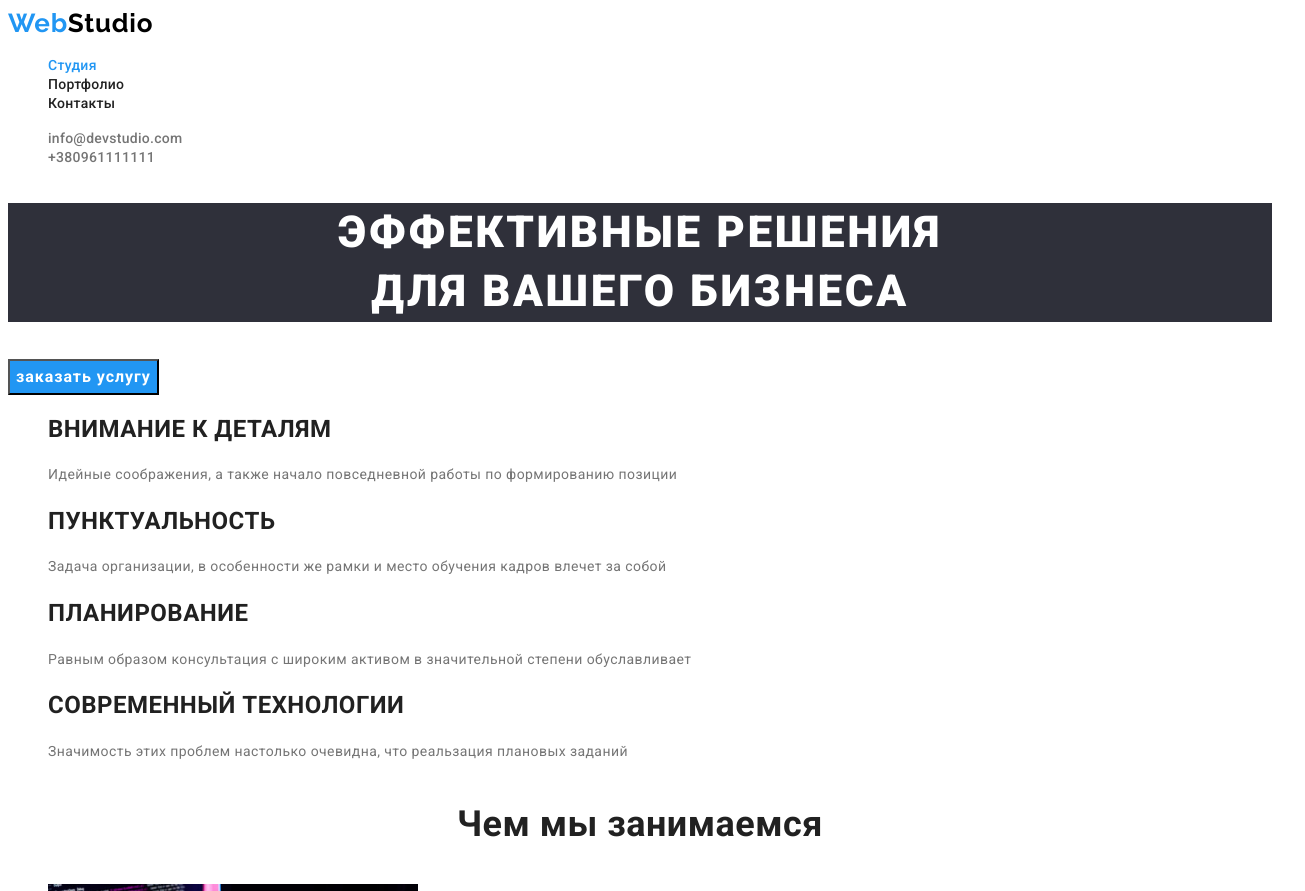
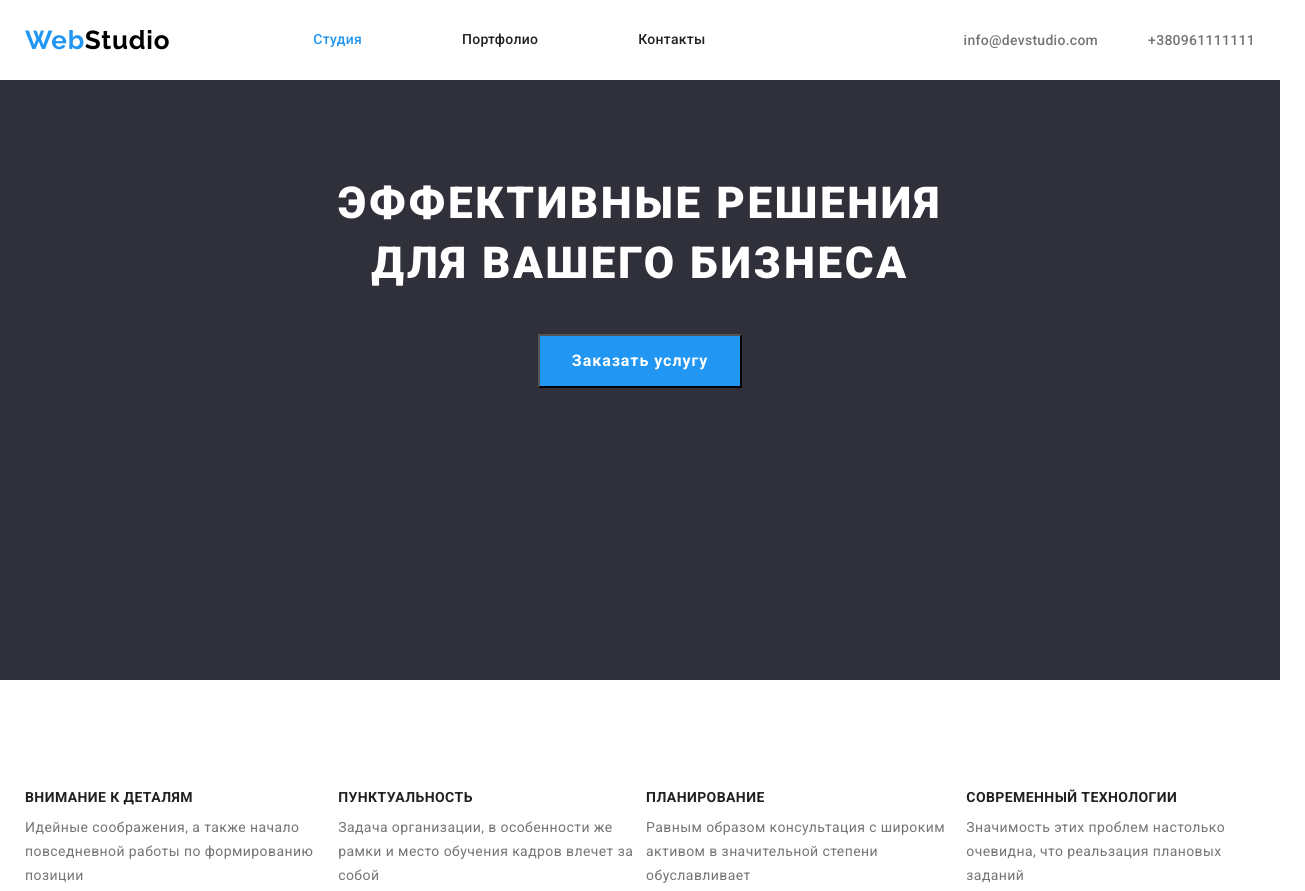
Before and after one commit to Zheka1990/goit-markup-hw-03, a plain HTML site: page index.html in a window 1280 px wide. Shown: the top 891 px of the page, 1305 px wide, since content can reach past the window. Drawn offline with nearby package versions, Linux system fonts and the light colour scheme.

Commit message:
Сделал индекс

```diff
--- a/CSS/styles.css
+++ b/CSS/styles.css
@@ -1,9 +1,5 @@
-/*  */
-*::after
-*::before
-*{
-    box-sizing: border-box;
-}
+
+
 :root{
         /* Основные шрифты */
         --main-font: 'Roboto', sans-serif;
@@ -20,6 +16,8 @@
         --background-color: #ffffff;
         --secondary-backgraund-color: #f5f4fa;
         --dark-background-color: #2f303a;
+        --card-border: 1px solid #eeeeee;
+        --card-list-gap: 15px;
     }
 
 
@@ -35,6 +33,31 @@ body {
     color: var(--accent-text-color);
 }
 
+.container{
+width: 1230px;
+margin-right: 15px;
+margin-left: 15px;
+margin: auto;
+}
+
+.hero{
+    text-align: center;
+    background-color: #2F303A;
+    height: 600px;
+}
+p,
+h1,
+h2,
+h3,
+h4,
+h5,
+h6{
+    margin: 0;
+}
+ul,
+ol{
+    padding: 0;
+}
 .link:focus{
     color: var(--accent-text-color);
     ;
@@ -56,14 +79,27 @@ body {
 
 
 }
-
+.section{
+    padding-top: 94px;
+    padding-bottom: 94px;
+}
+.features{
+    margin-top: auto;
+}
 
 .nav-link {
+margin-top: 32px;
+margin-bottom: 32px;
+display: block;
+margin-left: 50px;
+
+color: var(--primary-text-color);
+
 font-weight: 500;
 font-size: 14px;
 line-height: 1.14;
 letter-spacing: 0.02em;
-color: var(--primary-text-color);
+
 
 }
 
@@ -101,6 +137,10 @@ color: var(--primary-text-color);
 
 
     color: #FFFFFF;
+    margin-bottom: 40px;
+}
+.hero{
+    text-align: center;
 }
 
 .hero-button {
@@ -108,22 +148,26 @@ color: var(--primary-text-color);
     font-weight: 700;
     font-size: 16px;
     line-height: 1.87;
-    display: flex;
     align-items: center;
     letter-spacing: 0.06em;
     color: var(--white-text-color);
     background-color: var(--accent-text-color);
     cursor: pointer;
-    text-align: center;
+    padding: 10px 32px;
+
+
 }
 
 .hero-button:hover {
     background-color: #188ce8;
+
 }
 
 
 
-.feature-title {
+.features-title {
+   margin-bottom: 10px;
+   margin-top: 0px;
    font-style: normal;
    font-weight: 700;
    font-size: 14px;
@@ -157,6 +201,7 @@ color: var(--primary-text-color);
     line-height: 1.67;
     text-align: center;
     color: var(--primary-text-color);
+    margin-bottom: 50px;
 }
 
 .team-names {
@@ -218,6 +263,13 @@ color: var(--primary-text-color);
 
 .footer{
     background-color: #2F303A;
+    margin-left: auto;
+    margin-right: auto;
+    padding-left: 15px;
+    padding-right: 15px;
+    padding-top: 60px;
+    display: flex;
+    flex-direction: column;
 }
 .footer-logo{
    font-family: Raleway;
@@ -285,9 +337,68 @@ span{
     font-style: normal;
 }
 .header-contact-list{
+    display: flex;
     list-style-type: none;
+    margin: 0px;
+    padding: 0px;
+    margin-left: auto;
 }
 .projects-item-list
 {
     list-style-type: none;
 }
+.nav-list-list{
+    list-style-type: none;
+    margin: 0px;
+    padding: 0px;
+    display: flex;
+    margin-left: 93px;
+
+}
+.nav-list-list .nav-item{
+    margin-right: 50px;
+}
+.nav-list-list .nav-item:last-child{
+    margin-right: 0px;
+}
+
+.header-contact-list .header-contact-item + .header-contact-item{
+    margin-left: 50px;
+}
+.nav{
+    display: flex;
+    align-items: center;
+}
+
+.header{
+    display: flex;
+
+}
+.page-header{
+    display: flex;
+    align-items: center;
+    justify-content: start;
+}
+.features-list{
+    display: flex;
+    margin-bottom: 10px;
+
+}
+.services-list{
+    display: flex;
+}
+.team-list{
+   display: flex;
+}
+.services-item{
+    margin-right: 30px;
+}
+.services-item:last-child{
+    margin-right: 0px;
+}
+.team-iteam{
+    padding: 20px 24px;
+    border: var(--card-border);
+    border-top: 0;
+
+}
--- a/index.html
+++ b/index.html
@@ -11,17 +11,18 @@
     <link
         href="https://fonts.googleapis.com/css2?family=Raleway:wght@700&family=Roboto:wght@400;500;700;900&display=swap"
         rel="stylesheet">
+    <link rel="stylesheet" href="https://cdn.jsdelivr.net/npm/modern-normalize@1.1.0/modern-normalize.min.css">
     <link rel="stylesheet" href="./CSS/styles.css">
 </head>
 
 <body>
     <header class="header">
+        <div class="container page-header">
             <nav class="nav">
                 <a href="./index.html" class="logo" class="link"><span class="logo-accept">Web</span><span>Studio</span>
-
                 </a>
-            <ul class="nav-list list">
-                <li class="nav-item">
+                <ul class="nav-list-list" class="list-list">
+                    <li class=" nav-item">
                         <a class="nav-link current link" href="./index.html" class="link">Студия</a></li>
                     <li class="nav-item">
                         <a class="nav-link link" href="./portfolio.html" class="link">Портфолио</a></li>
@@ -31,42 +32,53 @@
             </nav>
 
             <ul class="header-contact-list">
-            <li class="header-contacts-item">
-                <a class="header-mail link" href="maito:info@devstudio.com" class="link">info@devstudio.com</a></li>
-            <li class="header-contact-list">
+                <li class="header-contact-item">
+                    <a class="header-mail link" href="maito:info@devstudio.com" class="link">info@devstudio.com</a>
+                </li>
+                <li class="header-contact-item">
                     <a class="header-phone link" href="tel:+380961111111" class="link">+380961111111</a></li>
             </ul>
+        </div>
     </header>
     <main class="main">
-        <section class="hero">
+        <section class="hero section">
+            <div>
                 <h1 class="hero-title">ЭФФЕКТИВНЫЕ РЕШЕНИЯ<br> ДЛЯ ВАШЕГО БИЗНЕСА</h1>
-            <button class=" hero-button" type="button">заказать услугу</button>
+                <button class=" hero-button" type="button">Заказать услугу</button>
+            </div>
         </section>
-        <section class="features">
+        <section class="features section">
+            <div class="container">
+                <h2 hidden>Наши преимущества</h2>
                 <ul class="features-list list">
                     <li class="feature-item">
-                    <h2 class="features-title">ВНИМАНИЕ К ДЕТАЛЯМ</h2>
+                        <h3 class="features-title">ВНИМАНИЕ К ДЕТАЛЯМ</h3>
                         <p class="feature-text">Идейные соображения, а также начало повседневной работы по формированию
                             позиции</p>
                     </li>
                     <li class="feature-item">
-                    <h2 class="features-title">ПУНКТУАЛЬНОСТЬ</h2>
-                    <p class="feature-text">Задача организации, в особенности же рамки и место обучения кадров влечет за
-                        собой</p>
+                        <h3 class="features-title">ПУНКТУАЛЬНОСТЬ</h3>
+                        <p class="feature-text">Задача организации, в особенности же рамки и место обучения кадров
+                            влечет
+                            за собой</p>
                     </li>
                     <li class="feature-item">
-                    <h2 class="features-title">ПЛАНИРОВАНИЕ</h2>
+                        <h3 class="features-title">ПЛАНИРОВАНИЕ</h3>
                         <p class="feature-text">Равным образом консультация с широким активом в значительной степени
                             обуславливает</p>
                     </li>
                     <li class="feature-item">
-                    <h2 class="features-title">СОВРЕМЕННЫЙ ТЕХНОЛОГИИ</h2>
-                    <p class="feature-text">Значимость этих проблем настолько очевидна, что реальзация плановых заданий
+                        <h3 class="features-title">СОВРЕМЕННЫЙ ТЕХНОЛОГИИ</h3>
+                        <p class="feature-text">Значимость этих проблем настолько очевидна, что реальзация плановых
+                            заданий
                         </p>
                     </li>
                 </ul>
+            </div>
+
         </section>
-        <section class="services">
+        <section class="section">
+            <div class="container">
                 <h2 class="services-title">Чем мы занимаемся</h2>
                 <ul class="services-list list">
                     <li class="services-item">
@@ -79,8 +91,10 @@
                         <img class="services-pic" src="./images/img (3).jpg" alt="Графический дизайн" width="370">
                     </li>
                 </ul>
+            </div>
         </section>
-        <section class="team">
+        <section class="team section">
+            <div class="container">
                 <h2 class="team-title">Наша команда</h2>
                 <ul class="team-list list">
                     <li class="team-iteam">
@@ -88,7 +102,7 @@
                         <h3 class="team-names">Игорь Демьяненко</h3>
                         <p class="team-text">Product Designer</p>
                     </li>
-                <li class="">
+                    <li class="team-iteam">
                         <img class="team-pic" src="./images/img (5).jpg" alt="Ольга Репина" width="270">
                         <h3 class="team-names">Ольга Репина</h3>
                         <p class="team-text">Frontend Developer</p>
@@ -104,9 +118,11 @@
                         <p class="team-text">UI Designer</p>
                     </li>
                 </ul>
+            </div>
         </section>
     </main>
     <footer class="footer">
+        <div class="container">
             <a class="footer-logo" href="./index.html" class="logo"><span class="logo-accept">Web</span><span
                     class="Studio">Studio</span>
             </a>
@@ -115,11 +131,13 @@
                     <li class="footer-item"><a class="footer-adress-link"
                             href="https://www.google.com/maps/search/%D0%BF%D1%80%D0%BE%D1%81%D0%BF%D0%B5%D0%BA%D1%82+%D0%BB%D0%B5%D1%81%D0%B8+%D1%83%D0%BA%D1%80%D0%B0%D0%B8%D0%BD%D0%BA%D0%B8+26/@50.4728094,30.4184101,12z/data=!3m1!4b1">г.Киев
                             пр-т Леси Украинки,26</a></li>
-                <li class="footer-item"><a class="footer-mail-link" href="mailto:info@example.com">info@example.com</a>
+                    <li class="footer-item"><a class="footer-mail-link"
+                            href="mailto:info@example.com">info@example.com</a>
                     </li>
                     <li class="footer-item"><a class="footer-tel-link" href="tel:+380991111111">+380991111111</a></li>
                 </ul>
             </address>
+        </div>
 
     </footer>
 </body>
```
Also changed, not shown: portfolio.html (+33 -20 lines). Lines whose indentation alone changed are shown as unchanged.
